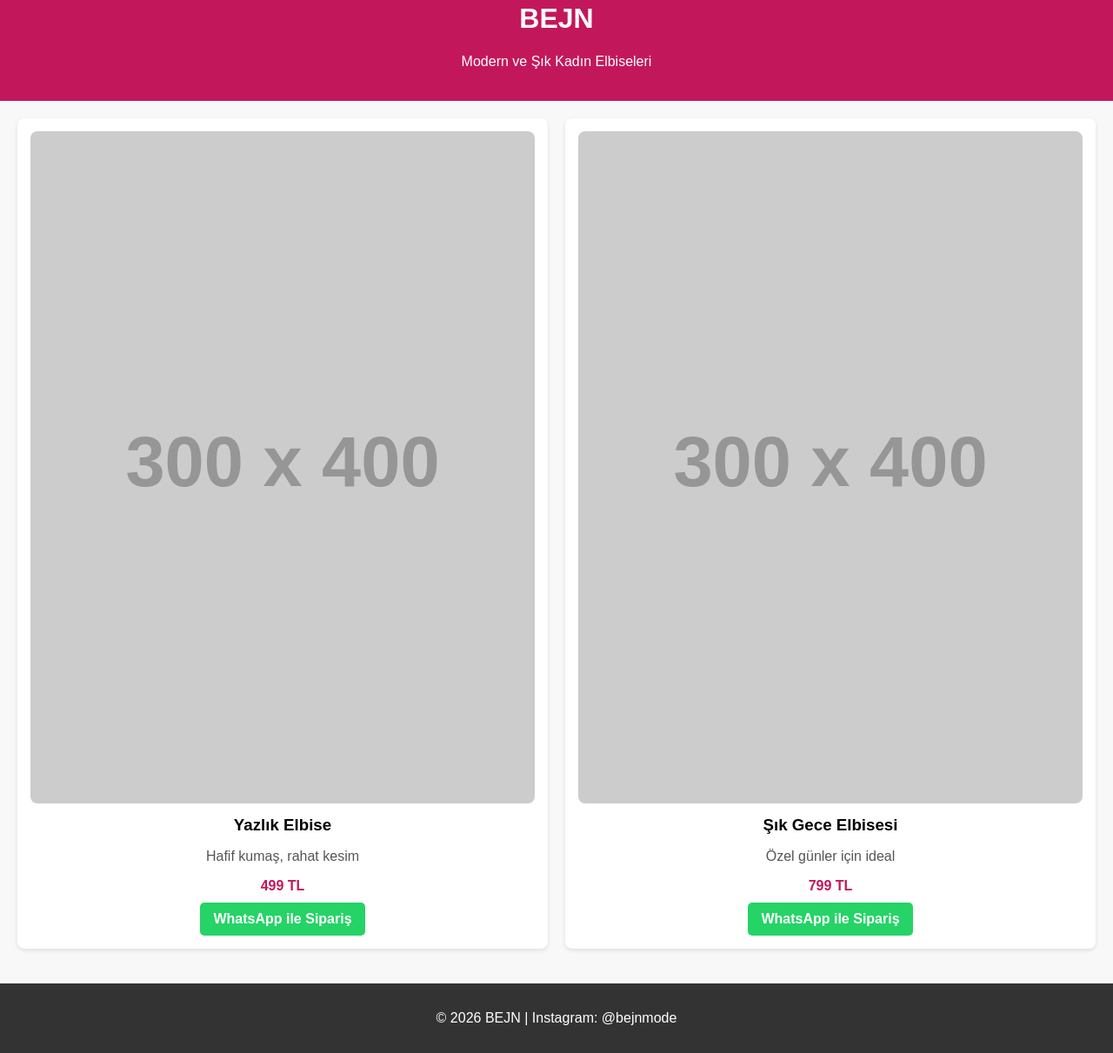
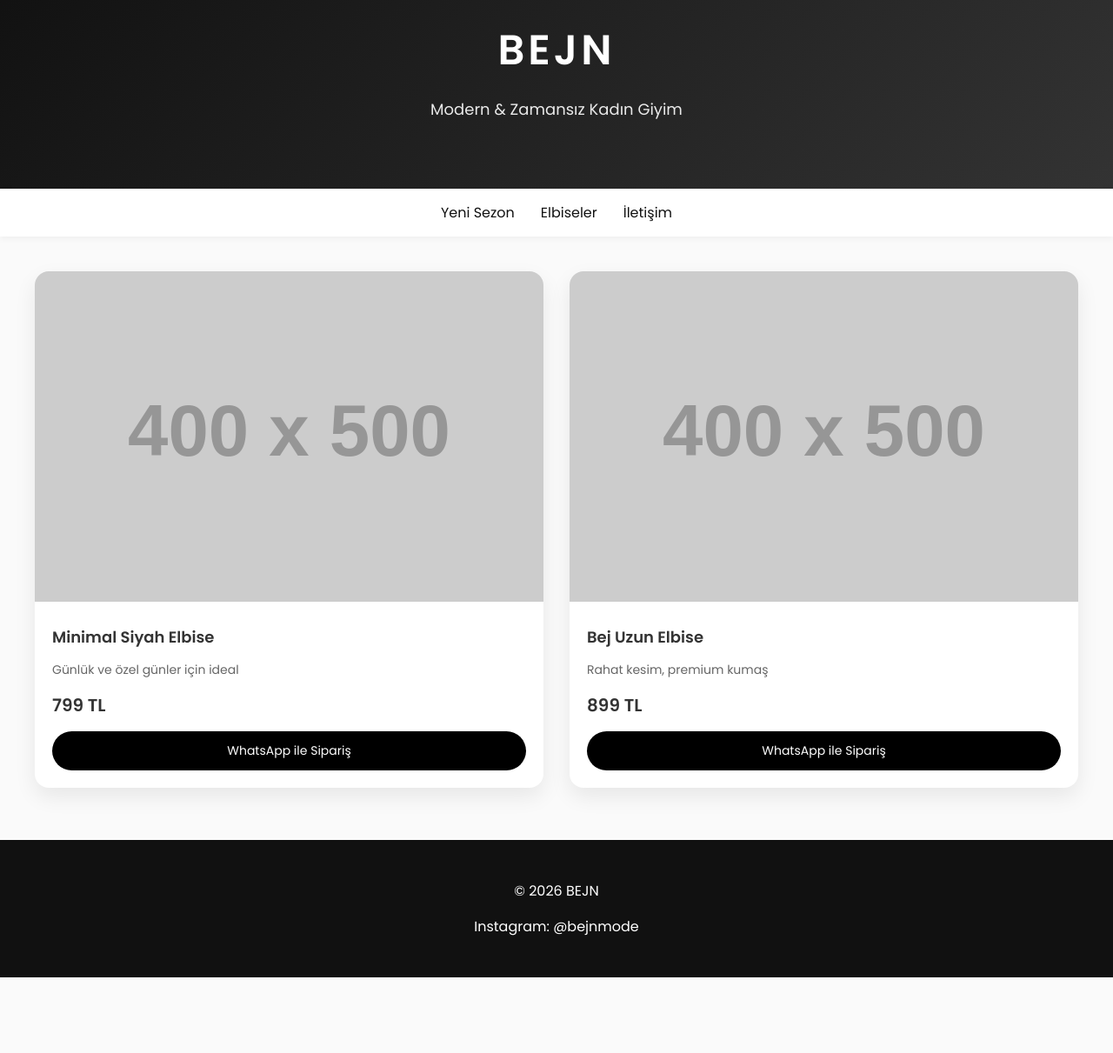
Before and after one commit to renasqoo/bejn, a plain HTML site: page index.html in a window 1280 px wide. Shown: the part 38-1249 px from the top of the page at 87% size. After the commit the page ends 1162 px from the top, so only its background shows below. Drawn offline with Linux system fonts and the light colour scheme; placeholder pictures from the web are drawn by us.

Commit message:
Update index.html

```diff
--- a/index.html
+++ b/index.html
@@ -3,62 +3,103 @@
 <head>
   <meta charset="UTF-8" />
   <meta name="viewport" content="width=device-width, initial-scale=1.0" />
-  <title>BEJN</title>
+  <title>BEJN | Kadın Giyim</title>
+  <link href="https://fonts.googleapis.com/css2?family=Poppins:wght@300;400;600&display=swap" rel="stylesheet">
   <style>
     body {
-      font-family: Arial, sans-serif;
       margin: 0;
-      background-color: #f8f8f8;
+      font-family: 'Poppins', sans-serif;
+      background-color: #fafafa;
+      color: #333;
     }
     header {
-      background-color: #c2185b;
+      background: linear-gradient(135deg, #111, #333);
       color: white;
-      padding: 20px;
+      padding: 60px 20px;
       text-align: center;
     }
+    header h1 {
+      font-size: 48px;
+      letter-spacing: 4px;
+      margin: 0;
+    }
+    header p {
+      font-size: 18px;
+      opacity: 0.9;
+    }
+    nav {
+      background: white;
+      padding: 15px;
+      display: flex;
+      justify-content: center;
+      gap: 30px;
+      box-shadow: 0 2px 8px rgba(0,0,0,0.05);
+    }
+    nav a {
+      text-decoration: none;
+      color: #111;
+      font-weight: 500;
+    }
     .container {
-      padding: 20px;
+      max-width: 1200px;
+      margin: 40px auto;
+      padding: 0 20px;
       display: grid;
-      grid-template-columns: repeat(auto-fit, minmax(250px, 1fr));
-      gap: 20px;
+      grid-template-columns: repeat(auto-fit, minmax(280px, 1fr));
+      gap: 30px;
     }
     .product {
       background: white;
-      border-radius: 8px;
-      padding: 15px;
-      box-shadow: 0 2px 5px rgba(0,0,0,0.1);
-      text-align: center;
+      border-radius: 16px;
+      overflow: hidden;
+      box-shadow: 0 10px 25px rgba(0,0,0,0.08);
+      transition: transform 0.3s ease;
+    }
+    .product:hover {
+      transform: translateY(-5px);
     }
     .product img {
       width: 100%;
-      border-radius: 8px;
+      height: 380px;
+      object-fit: cover;
+    }
+    .product-content {
+      padding: 20px;
     }
     .product h3 {
-      margin: 10px 0 5px;
+      margin: 0 0 10px;
+      font-size: 18px;
     }
     .product p {
-      color: #555;
+      font-size: 14px;
+      color: #666;
     }
     .price {
-      font-weight: bold;
-      color: #c2185b;
-      margin: 10px 0;
+      font-size: 20px;
+      font-weight: 600;
+      margin: 15px 0;
     }
     .btn {
-      display: inline-block;
-      background-color: #25d366;
+      display: block;
+      text-align: center;
+      background: #000;
       color: white;
-      padding: 10px 15px;
-      border-radius: 5px;
+      padding: 12px;
+      border-radius: 30px;
       text-decoration: none;
-      font-weight: bold;
+      font-size: 14px;
     }
     footer {
-      background: #333;
+      margin-top: 60px;
+      background: #111;
       color: white;
       text-align: center;
-      padding: 15px;
-      margin-top: 20px;
+      padding: 30px 20px;
+    }
+    footer a {
+      color: #fff;
+      text-decoration: none;
+      font-weight: 500;
     }
   </style>
 </head>
@@ -66,29 +107,40 @@
 
 <header>
   <h1>BEJN</h1>
-  <p>Modern ve Şık Kadın Elbiseleri</p>
+  <p>Modern & Zamansız Kadın Giyim</p>
 </header>
+
+<nav>
+  <a href="#">Yeni Sezon</a>
+  <a href="#">Elbiseler</a>
+  <a href="#">İletişim</a>
+</nav>
 
 <div class="container">
   <div class="product">
-    <img src="https://via.placeholder.com/300x400" alt="Elbise 1" />
-    <h3>Yazlık Elbise</h3>
-    <p>Hafif kumaş, rahat kesim</p>
-    <div class="price">499 TL</div>
-    <a class="btn" href="https://wa.me/90XXXXXXXXXX">WhatsApp ile Sipariş</a>
+    <img src="https://via.placeholder.com/400x500" alt="Ürün 1">
+    <div class="product-content">
+      <h3>Minimal Siyah Elbise</h3>
+      <p>Günlük ve özel günler için ideal</p>
+      <div class="price">799 TL</div>
+      <a class="btn" href="https://wa.me/90XXXXXXXXXX">WhatsApp ile Sipariş</a>
+    </div>
   </div>
 
   <div class="product">
-    <img src="https://via.placeholder.com/300x400" alt="Elbise 2" />
-    <h3>Şık Gece Elbisesi</h3>
-    <p>Özel günler için ideal</p>
-    <div class="price">799 TL</div>
-    <a class="btn" href="https://wa.me/90XXXXXXXXXX">WhatsApp ile Sipariş</a>
+    <img src="https://via.placeholder.com/400x500" alt="Ürün 2">
+    <div class="product-content">
+      <h3>Bej Uzun Elbise</h3>
+      <p>Rahat kesim, premium kumaş</p>
+      <div class="price">899 TL</div>
+      <a class="btn" href="https://wa.me/90XXXXXXXXXX">WhatsApp ile Sipariş</a>
+    </div>
   </div>
 </div>
 
 <footer>
-  <p>© 2026 BEJN | Instagram: @bejnmode</p>
+  <p>© 2026 BEJN</p>
+  <p><a href="https://instagram.com/bejnmode">Instagram: @bejnmode</a></p>
 </footer>
 
 </body>
```
